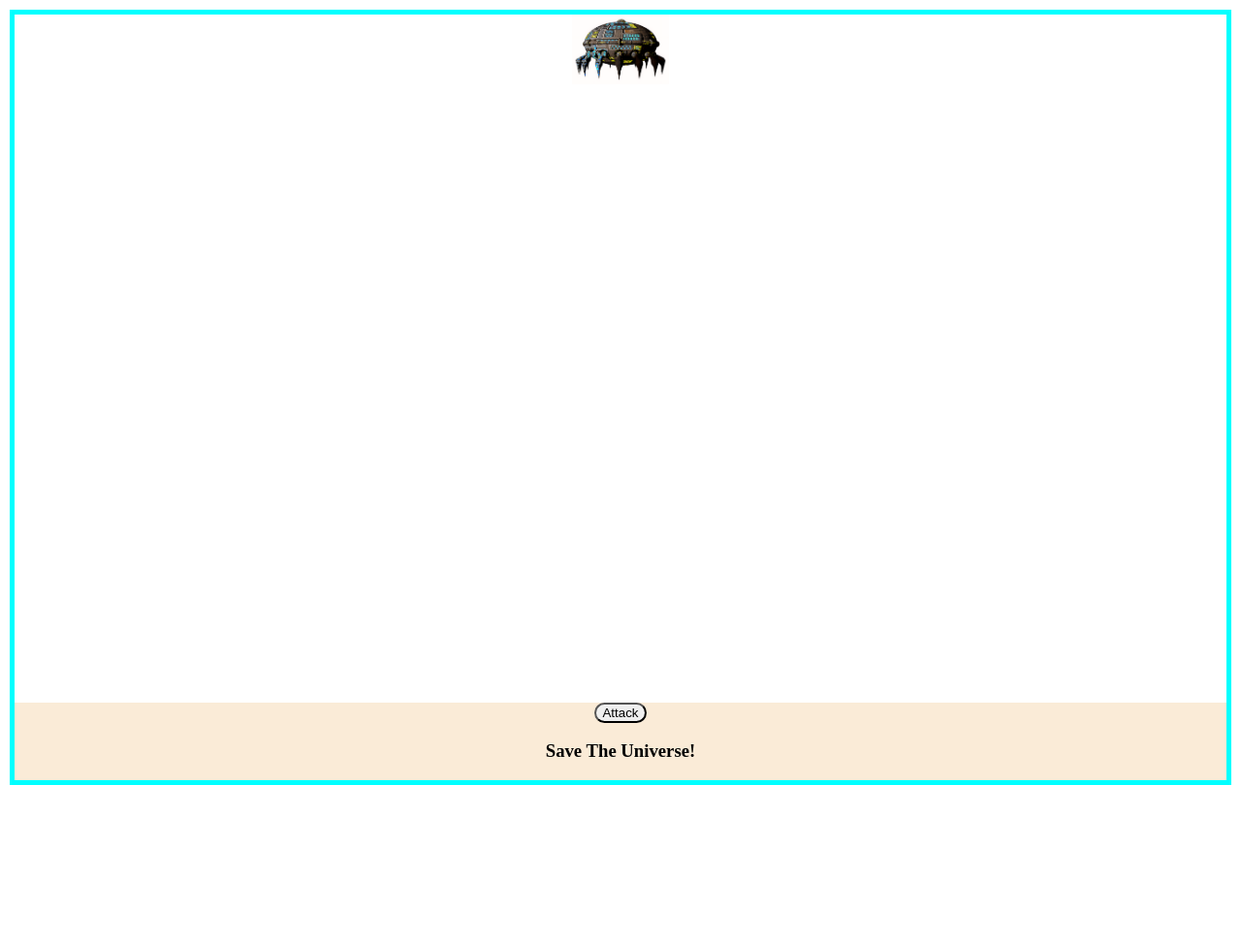
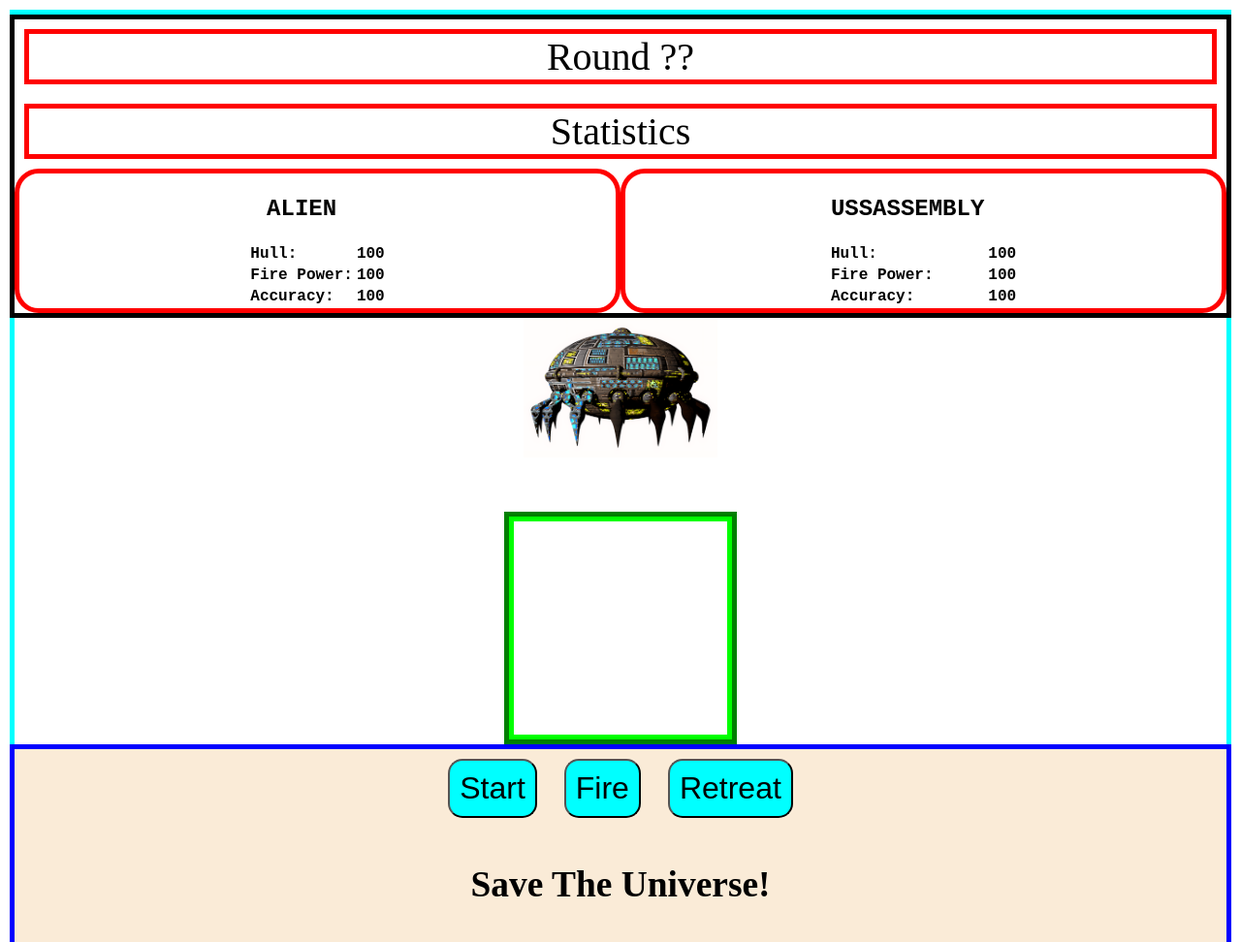
Before and after one commit to MM-BYC/SE5.4-LessonsWeek-5_-Save_The_Universe, a plain HTML site: page index.html in a window 1280 px wide. Shown: the top 972 px of the page at 97% size. Before the commit the page ends 820 px from the top, so only its background shows below. Drawn offline with Linux system fonts and the light colour scheme.

Commit message:
add info Board

```diff
--- a/app.js
+++ b/app.js
@@ -6,8 +6,7 @@ Battle the aliens as you try to destroy them with your lasers.
 
 There are six alien ships. The aliens' weakness is that they are too logical and attack one at a time: they will wait to see the outcome of a battle before deploying another alien ship. Your strength is that you have the initiative and get to attack first. However, you do not have targeting lasers and can only attack the aliens in order. After you have destroyed a ship, you have the option to make a hasty retreat.
 */
-
-/* create a game character*/
+let round = 0;
 
 class GameCharacter {
   constructor(name, hull, firepower, accuracy) {
@@ -16,15 +15,17 @@ class GameCharacter {
     this.firepower = firepower;
     this.accuracy = accuracy;
 
-    this.attack = this.attack.bind(this); // Binding 'constructor' to the this
+    // this.attack = this.attack.bind(this); // Binding 'constructor' to the this
   }
   /* attack ability */
   attack = () => {
-    console.log(this.randomNumber());
+    const randomNum = randomNumber(); // ?move the random here
+    console.log(this.randomNum);
+    return randomNum;
   };
   /* Random number generator */
   randomNumber = () => {
-    return Math.random() * 10;
+    return Math.floor(Math.random() * 10) + 1;
   };
 }
 
@@ -42,6 +43,7 @@ class EarthDefender extends GameCharacter {
     super(name, hull, firepower, accuracy);
   }
 }
+
 /*create characters  the 2 Aliens*/
 AlienMini = new Alien("AlienMini", 3, 5, 0.5);
 AlienMotherShip = new Alien("AlienMotherShip", 6, 4, 0.7);
@@ -49,7 +51,13 @@ AlienMotherShip = new Alien("AlienMotherShip", 6, 4, 0.7);
 /*create the EarthDefender Player */
 USSpaceForce = new EarthDefender("USSpaceForce", 20, 5, 0.7);
 
-/* create a attack button*/
+/* create a start function*/
+function start() {
+  console.log("start");
+  const fightRound = document.querySelector(".fightRound");
+  round++;
+  fightRound.innerHTML = round;
+}
 
 /* check child object properties/prototype*/
 console.log(Object.getOwnPropertyNames(AlienMini));
--- a/index.html
+++ b/index.html
@@ -12,6 +12,52 @@
     </head>
 
     <body>
+        <!-- board info -->
+        <div class="boardInfo">
+            <div class="infoStats" id="roundNum">Round <span class="fightRound">??</span></div>
+            <div class="infoStats" id="roundNum">Statistics</div>
+
+            <div class="infoStats" id="alienStats">
+                <table class="statistics">
+                    <th>
+                        <h2>ALIEN</h2>
+                    </th>
+                    <tr>
+                        <td id="alienHull">Hull:</td>
+                        <td>100</td>
+                    </tr>
+                    <tr>
+                        <td id="alienFire">Fire Power:</td>
+                        <td>100</td>
+                    </tr>
+                    <tr>
+                        <td id="alienAccuracy">Accuracy:</td>
+                        <td>100</td>
+                    </tr>
+                </table>
+
+            </div>
+            <div class="infoStats" id="playerStats">
+                <table class="statistics">
+                    <th>
+                        <h2>USSASSEMBLY</h2>
+                    </th>
+                    <tr>
+                        <td id="playerHull">Hull:</td>
+                        <td>100</td>
+                    </tr>
+                    <tr>
+                        <td id="playerFire">Fire Power:</td>
+                        <td>100</td>
+                    </tr>
+                    <tr>
+                        <td id="playerAccuracy">Accuracy:</td>
+                        <td>100</td>
+                    </tr>
+                </table>
+            </div>
+
+        </div>
 
         <div class="alienContainer">
             <div class="alien"></div>
@@ -20,8 +66,12 @@
         <div class="usSpaceForceContainer">
             <div class="usSpaceForce"></div>
         </div>
+
+        <!-- use Action buttons -->
         <footer class="footer">
-            <button class="attack" onclick="attack()">Attack</button>
+            <button onclick="start()" class="userAction" id="start">Start</button>
+            <button onclick="alert('Attack')" class="userAction">Fire</button>
+            <button onclick="alert('Retreat' )" class="userAction">Retreat</button>
             <h3>Save The Universe!</h3>
         </footer>
 
--- a/style.css
+++ b/style.css
@@ -5,9 +5,47 @@ body {
   padding: 0;
   box-sizing: border-box;
   display: flex;
-  flex-direction: column;
-  justify-content: space-between;
+  flex-direction: column; /* flex column position-visibility */
+  justify-content: space-between; /* footer at the bottom */
   align-items: center;
+}
+
+/*board statistics*/
+.boardInfo {
+  border: 5px solid black;
+  display: flex;
+  flex-wrap: wrap;
+  justify-content: space-evenly;
+  width: 100%;
+}
+
+#roundNum {
+  flex: 1 1 3000px;
+  text-align: center;
+  font-size: 2.5em;
+  margin: 10px;
+}
+.statistics {
+  font-family: "Courier New", Courier, monospace;
+  font-size: 1em;
+  font-weight: bold;
+}
+
+.boardInfo div {
+  border: 5px solid red;
+}
+#alienStats {
+  display: flex;
+  justify-content: center;
+  border-radius: 25px;
+  flex: 1;
+}
+#playerStats {
+  display: flex;
+  justify-content: center;
+
+  border-radius: 25px;
+  flex: 1;
 }
 
 .alienContainer {
@@ -16,8 +54,8 @@ body {
 
 .alien {
   /* border: 5px solid brown; */
-  width: 100px;
-  height: 100px;
+  width: 200px;
+  height: 200px;
 
   background-image: url("./images/alienmothership.png"); /* Replace with your bird image */
   background-size: contain;
@@ -36,26 +74,31 @@ body {
 
 /* Player */
 .usSpaceForceContainer {
-  /* border: 5px solid green; */
-  height: 130px;
+  border: 5px solid green;
 }
 .usSpaceForce {
-  /* border: 5px solid lime; */
-  width: 120px;
-  height: 120px;
+  border: 5px solid lime;
+  width: 220px;
+  height: 220px;
   background-image: url("./images/spacecraft.png"); /* Replace with your bird image */
   background-size: contain;
   background-repeat: no-repeat;
   background-position: center;
-  margin-top: 100px;
 }
 
 /* footer */
 .footer {
+  border: 5px solid blue;
   width: 100%;
   text-align: center;
   background-color: antiquewhite;
+  font-size: 2em;
 }
-.attack {
-  border-radius: 35px;
+.userAction {
+  background-color: aqua;
+  margin: 10px;
+  padding: 10px;
+  cursor: pointer;
+  border-radius: 15px;
+  font-size: 1em;
 }
```
